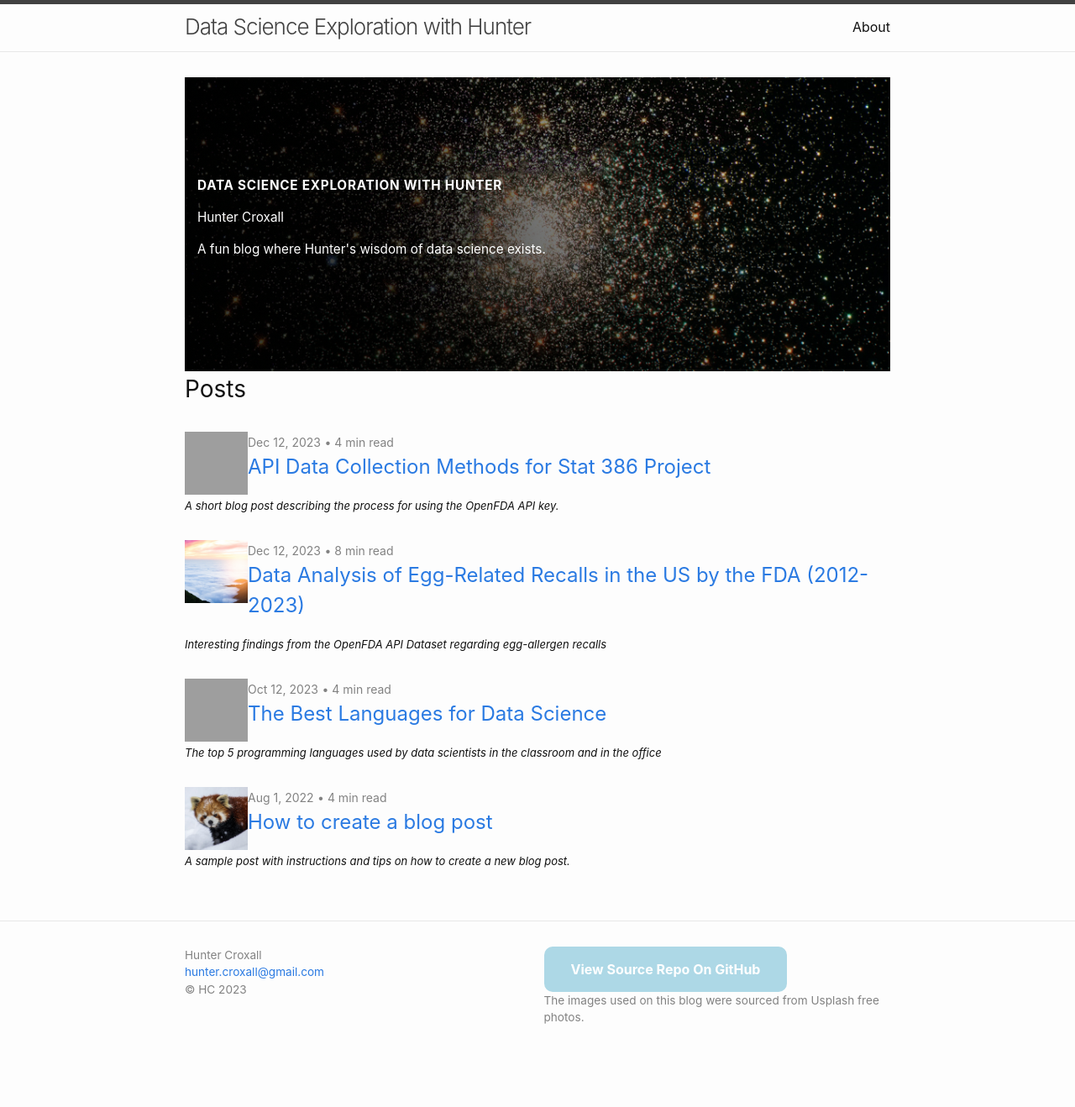
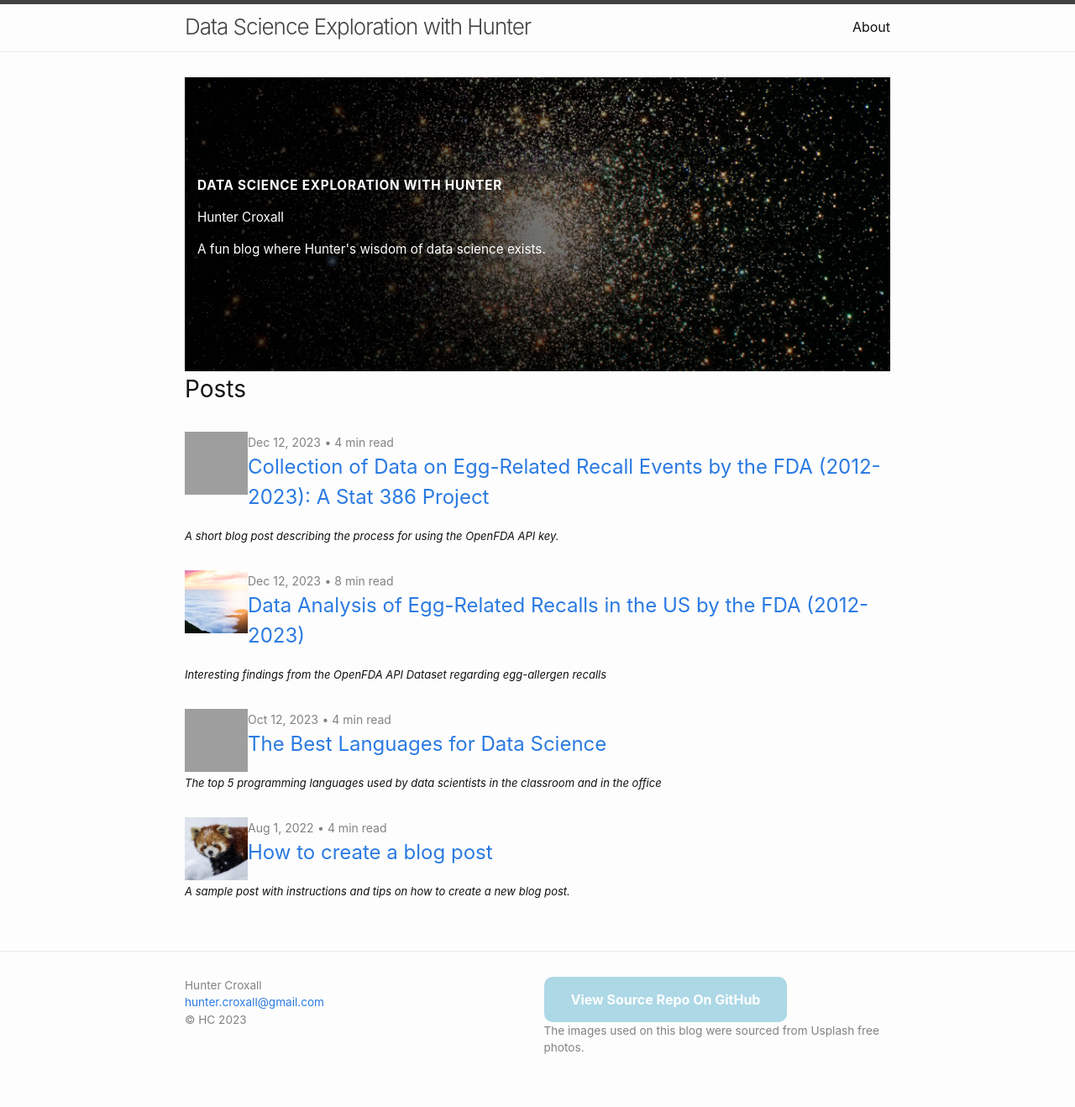
Before and after one commit to huntercroxall/huntercroxall.github.io, a Jekyll site: the page built from index.markdown, in a window 1280 px wide. Shown: the whole page at 84% size. Built offline with Jekyll 4.4.1, drawn with Linux system fonts in a browser that asks for light colours; before the commit the page ends 1282 px from its top, so only the background shows below that; grey boxes are pictures that could not be loaded.

Commit message:
Update 2023-12-12-stat386-data-collection.md

```diff
--- a/_posts/2023-12-12-stat386-data-collection.md
+++ b/_posts/2023-12-12-stat386-data-collection.md
@@ -1,6 +1,6 @@
 ---
 layout: post
-title:  "API Data Collection Methods for Stat 386 Project"
+title:  "Collection of Data on Egg-Related Recall Events by the FDA (2012-2023): A Stat 386 Project"
 author: Hunter Croxall
 description: A short blog post describing the process for using the OpenFDA API key.
 image: "/assets/images/braden-jarvis-prSogOoFmkw-unsplash.jpeg"
```
